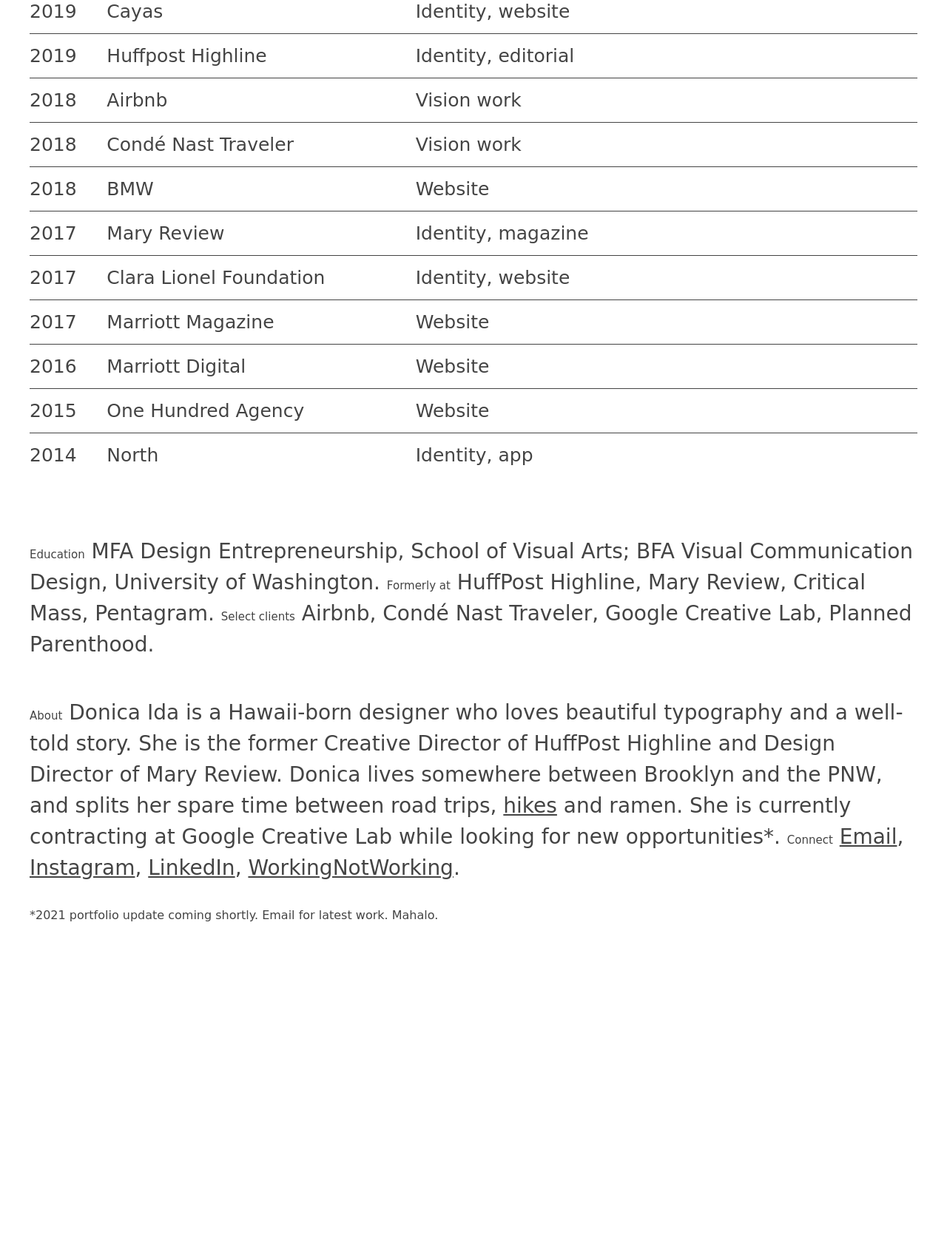
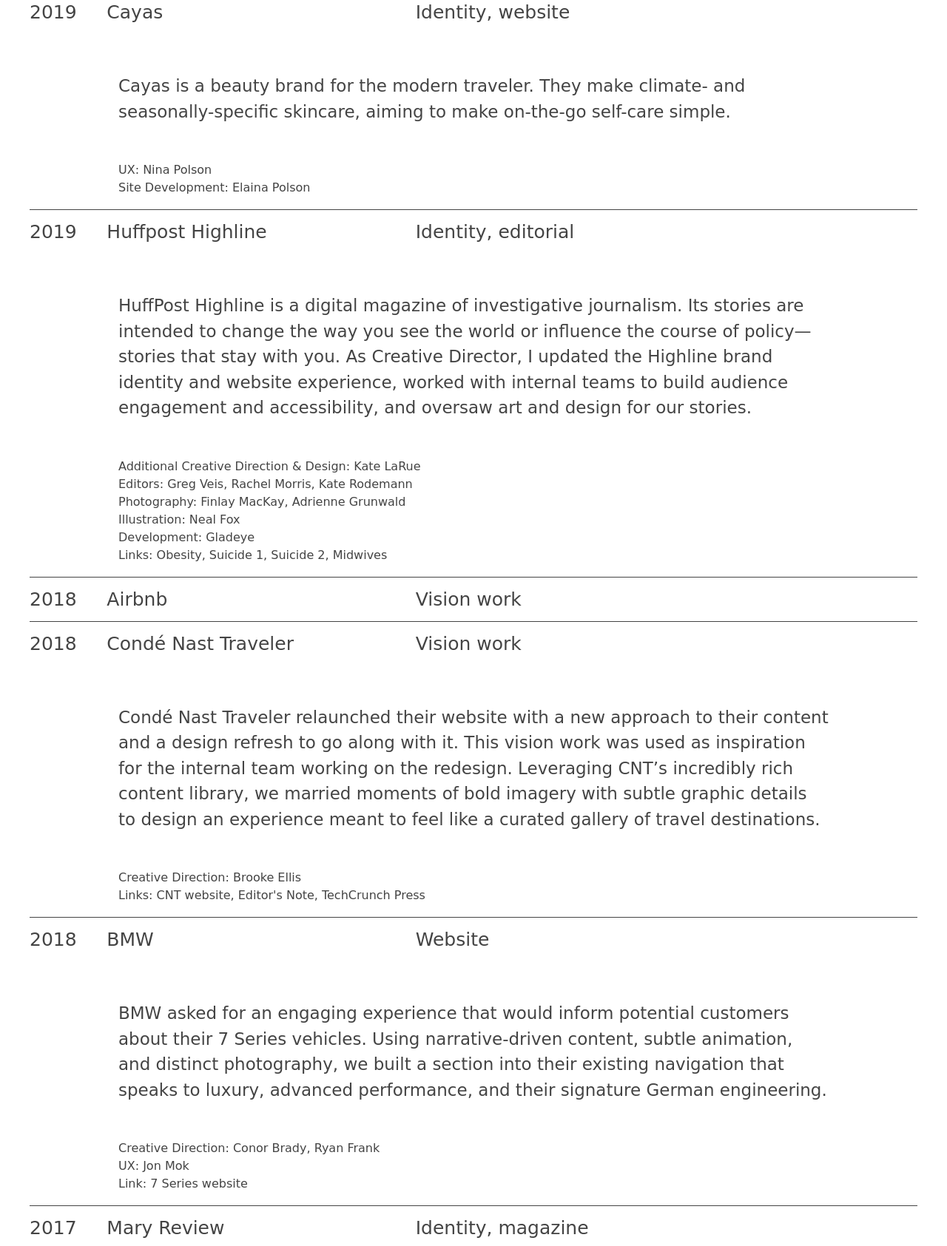
Before and after one commit to 2sumin2/donica, a website: page index.html in a window 1280 px wide. Shown: the part 335-2020 px from the top of the page at 74% size. Before the commit the page ends 1621 px from the top, so only its background shows below. Drawn offline with Linux system fonts and the light colour scheme; a web font is replaced by a local one.

Commit message:
Apply style to works-list-content

```diff
--- a/index.html
+++ b/index.html
@@ -25,24 +25,31 @@
     </div>
     <ul class="works__list">
       <li class="works__work">
+        <div class="works__title">
           <span>2019</span>
           <span>Cayas</span>
           <span>Identity, website</span>
+        </div>
         <div class="works__content">
+          <div class="works__content__des">
             Cayas is a beauty brand for the modern traveler. They make climate- and seasonally-specific skincare, aiming
             to make
             on-the-go self-care simple.
-
-
-          UX: Nina Polson
+          </div>
+          <div class="works__content__about">
+            UX: Nina Polson<br>
             Site Development: Elaina Polson
+          </div>
         </div>
       </li>
       <li class="works__work">
+        <div class="works__title">
           <span>2019</span>
           <span>Huffpost Highline </span>
           <span>Identity, editorial</span>
+        </div>
         <div class="works__content">
+          <div class="works__content__des">
             HuffPost Highline is a digital magazine of investigative journalism. Its stories are intended to change the
             way you see
             the world or influence the course of policy—stories that stay with you. As Creative Director, I updated the
@@ -50,26 +57,31 @@
             brand identity and website experience, worked with internal teams to build audience engagement and
             accessibility, and
             oversaw art and design for our stories.
-
-
-          Additional Creative Direction & Design: Kate LaRue
-          Editors: Greg Veis, Rachel Morris, Kate Rodemann
-          Photography: Finlay MacKay, Adrienne Grunwald
-          Illustration: Neal Fox
-          Development: Gladeye
+          </div>
+          <div class="works__content__about">
+            Additional Creative Direction & Design: Kate LaRue<br>
+            Editors: Greg Veis, Rachel Morris, Kate Rodemann<br>
+            Photography: Finlay MacKay, Adrienne Grunwald<br>
+            Illustration: Neal Fox<br>
+            Development: Gladeye<br>
             Links: Obesity, Suicide 1, Suicide 2, Midwives
+          </div>
         </div>
       </li>
       <li class="works__work">
+        <div class="works__title">
           <span>2018</span>
           <span>Airbnb </span>
           <span>Vision work</span>
+        </div>
       </li>
       <li class="works__work">
-        <span>2018</span>
+        <div class="works__title" <span>2018</span>
           <span>Condé Nast Traveler</span>
           <span>Vision work</span>
+        </div>
         <div class="works__content">
+          <div class="works__content__des">
             Condé Nast Traveler relaunched their website with a new approach to their content and a design refresh to go
             along with
             it. This vision work was used as inspiration for the internal team working on the redesign. Leveraging CNT’s
@@ -77,87 +89,111 @@
             rich content library, we married moments of bold imagery with subtle graphic details to design an experience
             meant to
             feel like a curated gallery of travel destinations.
-
-
-          Creative Direction: Brooke Ellis
+          </div>
+          <div class="works__content__about">
+            Creative Direction: Brooke Ellis<br>
             Links: CNT website, Editor's Note, TechCrunch Press
+          </div>
         </div>
       </li>
       <li class="works__work">
+        <div class="works__title">
           <span>2018</span>
           <span>BMW</span>
           <span>Website</span>
+        </div>
         <div class="works__content">
+          <div class="works__content__des">
             BMW asked for an engaging experience that would inform potential customers about their 7 Series vehicles.
             Using
             narrative-driven content, subtle animation, and distinct photography, we built a section into their existing
             navigation
             that speaks to luxury, advanced performance, and their signature German engineering.
-
-
-          Creative Direction: Conor Brady, Ryan Frank
-          UX: Jon Mok
+          </div>
+          <div class="works__content__about">
+            Creative Direction: Conor Brady, Ryan Frank<br>
+            UX: Jon Mok<br>
             Link: 7 Series website
+          </div>
         </div>
       </li>
       <li class="works__work">
+        <div class="works__title">
           <span>2017</span>
           <span>Mary Review</span>
           <span>Identity, magazine</span>
+        </div>
         <div class="works__content">
+          <div class="works__content__des">
             Mary Review is a magazine of news and ideas written and produced entirely by women. Our goal was to bring
             parity to the
             wider journalistic conversation. Initially funded by Kickstarter, Mary grew from print and online content to
             events and
-          fundraisers supporting women's rights affected by the political climate. As Design Director, I was responsible
+            fundraisers supporting women's rights affected by the political climate. As Design Director, I was
+            responsible
             for the
             identity, print edition, website, editorial art direction, fundraising decks, marketing collateral, and
             overall brand
-          aesthetic. In 2016, our website was selected for permanent inclusion in the Library of Congress Web Archives.
-
-
-          Owner & Editor: Jillian Goodman
-          Photo Director: Leonor Mamanna
-          Illustration: Simone Noronha, Chloe Scheffe, Najeebah Al-Ghadban
-          Photography: Lauren Poor, Caroline Tompkins, Brea Souders, Alice Proujansky, Ashley C. Ford
+            aesthetic. In 2016, our website was selected for permanent inclusion in the Library of Congress Web
+            Archives.
+          </div>
+          <div class="works__content__about">
+            Owner & Editor: Jillian Goodman<br>
+            Photo Director: Leonor Mamanna<br>
+            Illustration: Simone Noronha, Chloe Scheffe, Najeebah Al-Ghadban<br>
+            Photography: Lauren Poor, Caroline Tompkins, Brea Souders, Alice Proujansky, Ashley C. Ford<br>
             Links: Mary Review website, NYT Press, Stack Press
+          </div>
         </div>
       </li>
       <li class="works__work">
+        <div class="works__title">
           <span>2017</span>
           <span>Clara Lionel Foundation</span>
           <span>Identity, website</span>
+        </div>
         <div class="works__content">
+          <div class="works__content__des">
             The Clara Lionel Foundation (CLF) supports international education, health and emergency response programs,
             and engages
-          in global advocacy initiatives with the goal of improving the quality of life for children. It was founded by
+            in global advocacy initiatives with the goal of improving the quality of life for children. It was founded
+            by
             Rihanna in
             honor of her grandparents.
 
-          In 2017, our team worked on repositioning the non-profit as a strategic organization with roots and momentum.
+            In 2017, our team worked on repositioning the non-profit as a strategic organization with roots and
+            momentum.
             We
             proposed ways in which the CLF team could engage Rihanna's fan base, and redesigned their website to foster
             engagement
-          and individual donations. Our studio team shot 360 video footage and photography with Roc Nation in Malawi. As
+            and individual donations. Our studio team shot 360 video footage and photography with Roc Nation in Malawi.
+            As
             Art
-          Director, I led the rebrand of the CLF identity, proposing a dynamic logo and visual system that mirrored the
+            Director, I led the rebrand of the CLF identity, proposing a dynamic logo and visual system that mirrored
+            the
             youthful
             energy of the children supported by the foundation.
-
-
-          Creative Direction: Conor Brady
-          Design Team: Gabby Burleson, Andy Wong
+          </div>
+          <div class="works__content__about">
+            Creative Direction: Conor Brady<br>
+            Design Team: Gabby Burleson, Andy Wong<br>
             Link: CLF website
+          </div>
         </div>
       </li>
       <li class="works__work">
+        <div class="works__title">
           <span>2017</span>
           <span>Marriott Magazine</span>
           <span>Website</span>
+        </div>
         <div class="works__content">
-          Marriott Hotels repositioned themselves as an innovative travel company and launched a multi-channel campaign
+          <div class="works__content__des">
+            Marriott Hotels repositioned themselves as an innovative travel company and launched a multi-channel
+            campaign
             to
-          communicate their new POV. We were tasked with creating a responsive website that could communicate their new
+            communicate their new POV. We were tasked with creating a responsive website that could communicate their
+            new
             brand
             positioning with content that can be repurposed and distributed throughout their digital ecosystem.
 
@@ -167,48 +203,59 @@
             video and
             photography assets by collaborating with existing partners TED and VSCO. The Wordpress-based solution was
             designed as a
-          modular system of templates to maximize flexibility of content within their budget. Our team also found unique
+            modular system of templates to maximize flexibility of content within their budget. Our team also found
+            unique
             ways to
             integrate booking flows within each article type. As Art Director, I oversaw the design of the platform from
             concept to
             production.
-
-
-          Creative Direction: Emil Lanne
-          Additional Design: Gabby Burleson
-          UX: Jon Mok, Evinn Quinn
+          </div>
+          <div class="works__content__about">
+            Creative Direction: Emil Lanne<br>
+            Additional Design: Gabby Burleson<br>
+            UX: Jon Mok, Evinn Quinn<br>
             Link: Marriott Magazine website
+          </div>
         </div>
       </li>
       <li class="works__work">
+        <div class="works__title">
           <span>2016</span>
           <span>Marriott Digital</span>
           <span>Website</span>
+        </div>
       </li>
       <li class="works__work">
+        <div class="works__title">
           <span>2015</span>
           <span>One Hundred Agency</span>
           <span>Website</span>
+        </div>
         <div class="works__content">
+          <div class="works__content__des">
             One Hundred is the world’s first multi-disciplinary, fully integrated service collective for the modern
             nonprofit. It’s
             a small group of agencies who combine their individual capabilities to do work for social change. Our team
             developed the
             website as a digital extension of the brand system Interbrand had designed.
-
-
-          Creative Direction: Emil Lanne
-          UX: Jon Mok
-          Identity: Interbrand
-          Copy: Matt Gilbert
+          </div>
+          <div class="works__content__about">
+            Creative Direction: Emil Lanne<br>
+            UX: Jon Mok<br>
+            Identity: Interbrand<br>
+            Copy: Matt Gilbert<br>
             Link: One Hundred website
+          </div>
         </div>
       </li>
       <li class="works__work">
+        <div class="works__title">
           <span>2014</span>
           <span>North</span>
           <span>Identity, app</span>
+        </div>
         <div class="works__content">
+          <div class="works__content__des">
             North is a location-based mobile app that helps you discover meaningful places in nature through the stories
             of others.
             By aggregating locations and personal experiences from its users, North creates a curated database of places
@@ -222,14 +269,16 @@
             experience design, pitch book, marketing materials, video, and a public pitch presentation as thesis
             requirements of the
             MFA Design Entrepreneurship program at the School of Visual Arts.
-
-
-          Advisors: Steven Heller, Lita Talarico, Anthony D'Avella
-          Photography: Carina Skrobecki
-          Awards: Grand Prize, Media Segment, Adobe Design Achievement Awards, 2014; First Prize, Web & App Design,
-          Adobe Design
-          Achievement Awards, 2014.
+          </div>
+          <div class="works__content__about">
+            Advisors: Steven Heller, Lita Talarico, Anthony D'Avella<br>
+            Photography: Carina Skrobecki<br>
+            Awards: Grand Prize, Media Segment, Adobe Design Achievement Awards, 2014; First Prize, Web & App
+            Design,<br>
+            Adobe Design<br>
+            Achievement Awards, 2014.<br>
             Links: North website, North Tumblr
+          </div>
         </div>
       </li>
     </ul>
--- a/src/scss/_elements.scss
+++ b/src/scss/_elements.scss
@@ -1,6 +1,5 @@
 %grid {
     display: grid;
     grid-template-columns: 1fr 4fr 6.5fr;
-    grid-template-rows: 1fr auto;
 
 }
--- a/src/scss/_variables.scss
+++ b/src/scss/_variables.scss
@@ -1 +1,2 @@
 $black: #444444;
+$tiny : 16px;
--- a/src/scss/styles.scss
+++ b/src/scss/styles.scss
@@ -23,25 +23,42 @@
   .works__header {
     @extend %grid;
     padding-bottom: 10px;
-    font-size: 15px;
+    font-size: $tiny;
   }
 
   .works__list {
     .works__work {
-      cursor: pointer;
-      @extend %grid;
       border-top: 1px solid $black;
-      font-size: 25px;
       padding: 17px 0;
+      display: flex;
+      flex-direction: column;
 
-      &:hover {
-        font-style: italic;
+
+      .works__title {
+        cursor: pointer;
+        font-size: 25px;
+        @extend %grid;
+
+        &:hover {
+          font-style: italic;
+        }
       }
 
       .works__content {
         padding-top: 70px;
         grid-column: 2/-1;
-        display: none;
+        width: 80%;
+        align-self: center;
+        font-size: 23px;
+        line-height: 1.5;
+
+        .works__content__des {
+          margin-bottom: 50px;
+        }
+
+        .works__content__about {
+          font-size: $tiny;
+        }
       }
     }
 
@@ -65,7 +82,7 @@
   line-height: 1.5;
 
   span {
-    font-size: 15px;
+    font-size: $tiny;
   }
 }
 
```
Also changed, not shown: dist/css/styles.css, show.js (added). Lines whose indentation alone changed are shown as unchanged.
